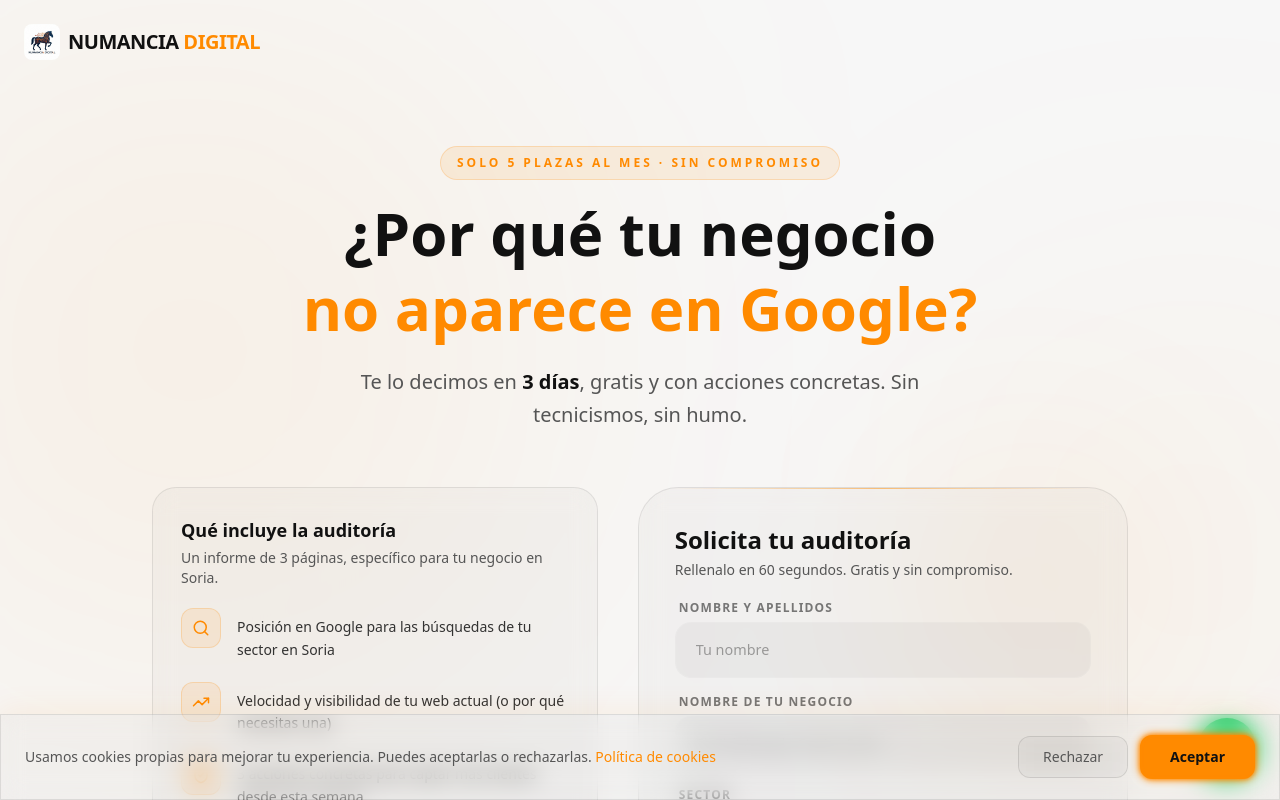
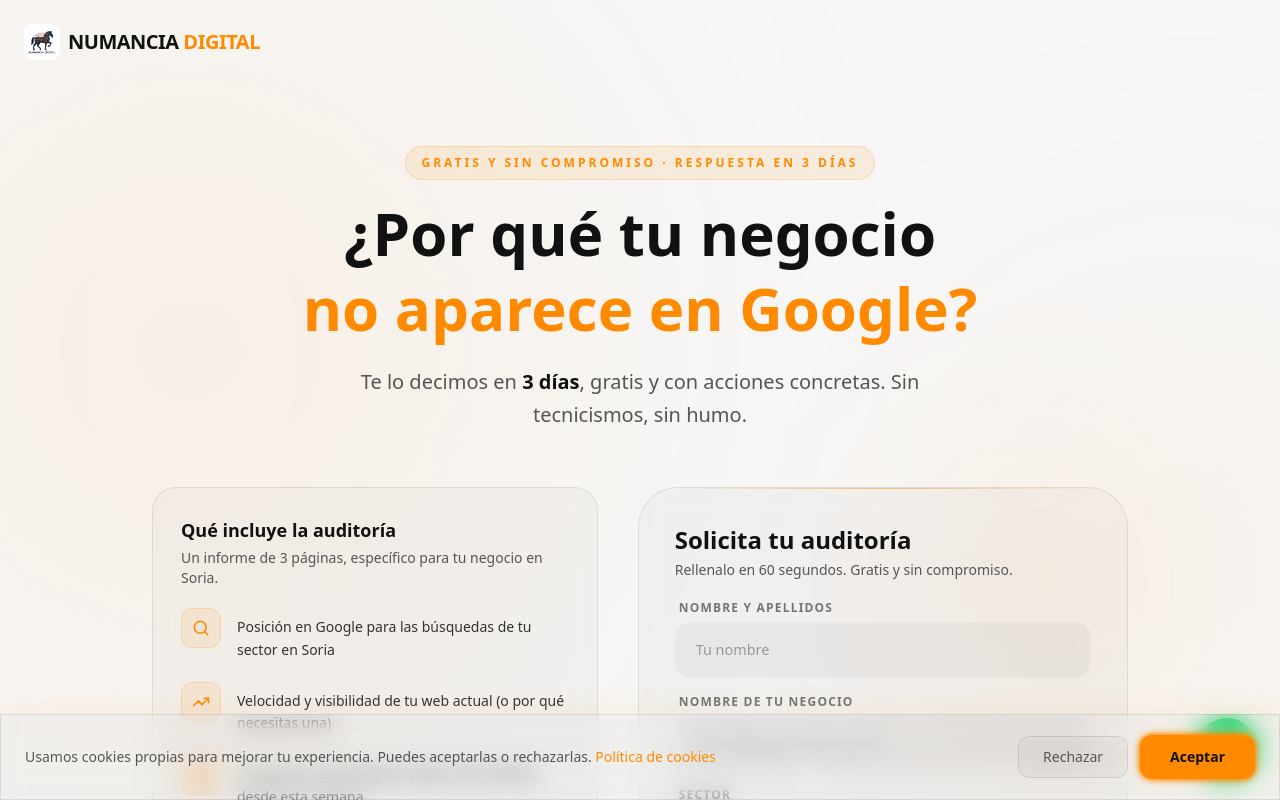
Before and after one commit to Alfonsoindustry/numancia-web, a Next.js app: page /auditoria-gratuita in a window 1280 px wide. Shown: the top 800 px of the page. Built offline with nearby package versions, Linux system fonts and the light colour scheme; no server answers.

Commit message:
fix(auditoria): cambiar badge "solo 5 plazas al mes" por mensaje más natural
Co-Authored-By: Claude Sonnet 4.6 <noreply@anthropic.com>

```diff
--- a/src/app/auditoria-gratuita/AuditoriaClient.tsx
+++ b/src/app/auditoria-gratuita/AuditoriaClient.tsx
@@ -96,7 +96,7 @@ export default function AuditoriaClient() {
                 {/* ── HERO ── */}
                 <div className="text-center mb-14">
                     <span className="inline-block text-neon-orange text-xs font-bold tracking-[0.25em] uppercase mb-4 bg-neon-orange/10 px-4 py-2 rounded-full border border-neon-orange/20">
-                        Solo 5 plazas al mes · Sin compromiso
+                        Gratis y sin compromiso · Respuesta en 3 días
                     </span>
                     <h1 className="font-outfit text-4xl sm:text-5xl md:text-6xl font-bold leading-tight mb-5">
                         ¿Por qué tu negocio{" "}
```
